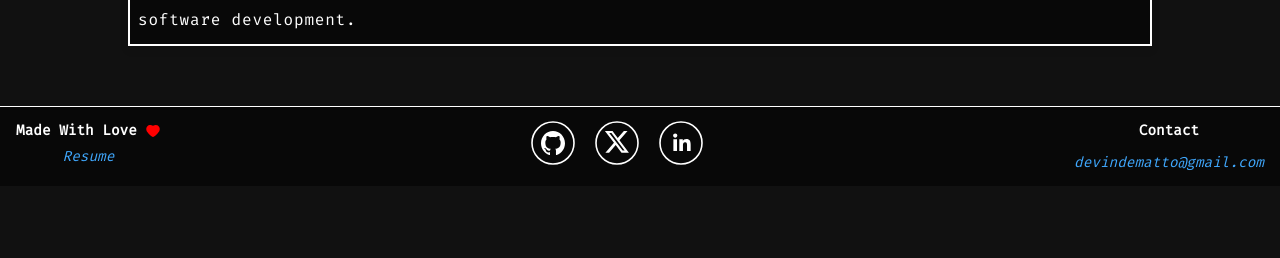
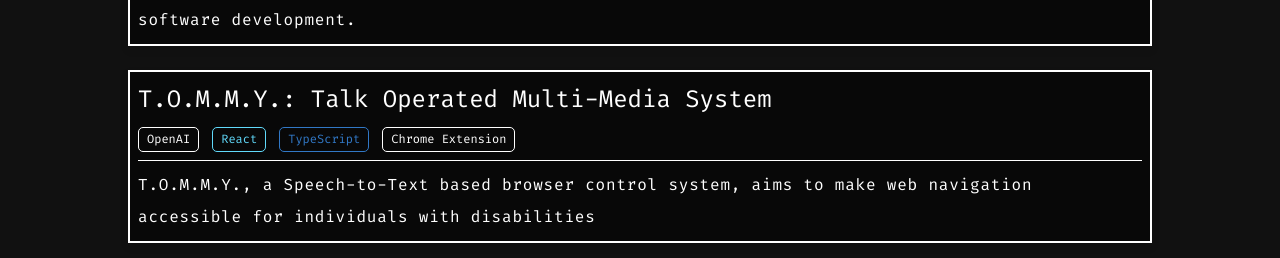
Before and after one commit to DDematto/portfolio-blog, a Next.js app: page /projects in a window 1280 px wide. Shown: the part 694-952 px from the top of the page. Before the commit the page ends 880 px from the top, so only its background shows below. Built offline with nearby package versions, Linux system fonts and the light colour scheme; no server answers.

Commit message:
Added Spartahack9

```diff
--- a/pages/projects/index.tsx
+++ b/pages/projects/index.tsx
@@ -150,7 +150,7 @@ const List = styled(motion.div)`
     align-items: center;
     margin-top: 20px;
     gap: 1.5rem;
-    margin-bottom: 1rem;
+    margin-bottom: 2rem;
 `;
 
 const TopRow = styled.div`
--- /dev/null
+++ b/projects/tommy.mdx
@@ -0,0 +1,39 @@
+---
+title: "T.O.M.M.Y.: Talk Operated Multi-Media System"
+tags: ["OpenAI", "React", "TypeScript", "Chrome Extension"]
+sections: ["Inspiration", "Functionality", "Development Approach", "Technical Achievements", "Learning Curve", "Future Directions"]
+description: "T.O.M.M.Y., a Speech-to-Text based browser control system, aims to make web navigation accessible for individuals with disabilities"
+date: "01/27/2024"
+github: ""
+---
+
+<Section title="Inspiration" id="Inspiration"/>
+
+Our project was inspired by a personal story, focusing on a team member's brother who, despite having a mild case of Cerebral Palsy, faces challenges using traditional input devices for web navigation. T.O.M.M.Y. emerged from a desire to create a more inclusive and efficient web browsing experience, allowing users with physical disabilities—as well as those seeking supplementary navigation aids—to operate their internet browsers through voice commands.
+
+<Section title="Functionality" id="Functionality"/>
+
+T.O.M.M.Y., short for "Talk Operated Multi-Media System", leverages using a trained model from OpenAI enabling users to navigate the web and interact with multimedia content solely using their voice. Beyond basic navigation, T.O.M.M.Y. offers the ability to summarize web pages, streamlining information consumption for its users.
+
+<Section title="Development Approach" id="Development Approach"/>
+
+Constructed using a combination of React, TypeScript, and the Manifest 3 framework for Chrome extensions, T.O.M.M.Y. translates speech into actionable browser commands. Despite the project's ambitious scope, our team managed to deliver a functional prototype within a constrained 24-hour development period, marking a significant first step toward our vision of a fully accessible web.
+
+<Section title="Technical Achievements" id="Technical Achievements"/>
+
+Key achievements of this project include the successful injection of the extension into the Document Object Model (DOM), enabling AI-mediated web interactions and establishing a robust communication channel between the frontend and the extension. This foundational work has laid the groundwork for filtering and presenting web page content in a user-friendly manner.
+
+<Section title="Learning Curve" id="Learning Curve"/>
+
+The development journey introduced the team to the unique challenges of working with Chrome extensions and required rapid acquisition and application of new technical knowledge, including the React framework and the OpenAI API. The concentrated effort to research, learn, and implement these technologies within a 24-hour window stands as a testament to the team's dedication and adaptability.
+<br/>
+Below is our initial workflow diagram, a rough draft conceptualized after thorough research into the project's requirements.
+
+<BlogImage src="/projects/tommy/workflow.jpg" alt="Initial Workflow Diagram"/>
+
+<Section title="Future Directions" id="Future Directions"/>
+
+Looking ahead, T.O.M.M.Y. is slated for further development and refinement. Immediate priorities include revisiting and optimizing the existing codebase, enhancing the system's functionality, and improving the user interface.
+
+- **Code Optimization**: Revisiting and improving the efficiency of existing code.
+- **Enhanced Functionality**: Expanding TOMMY's capabilities for a broader range of voice commands.
```
Also changed, not shown: public/projects/tommy/workflow.jpg (added).
